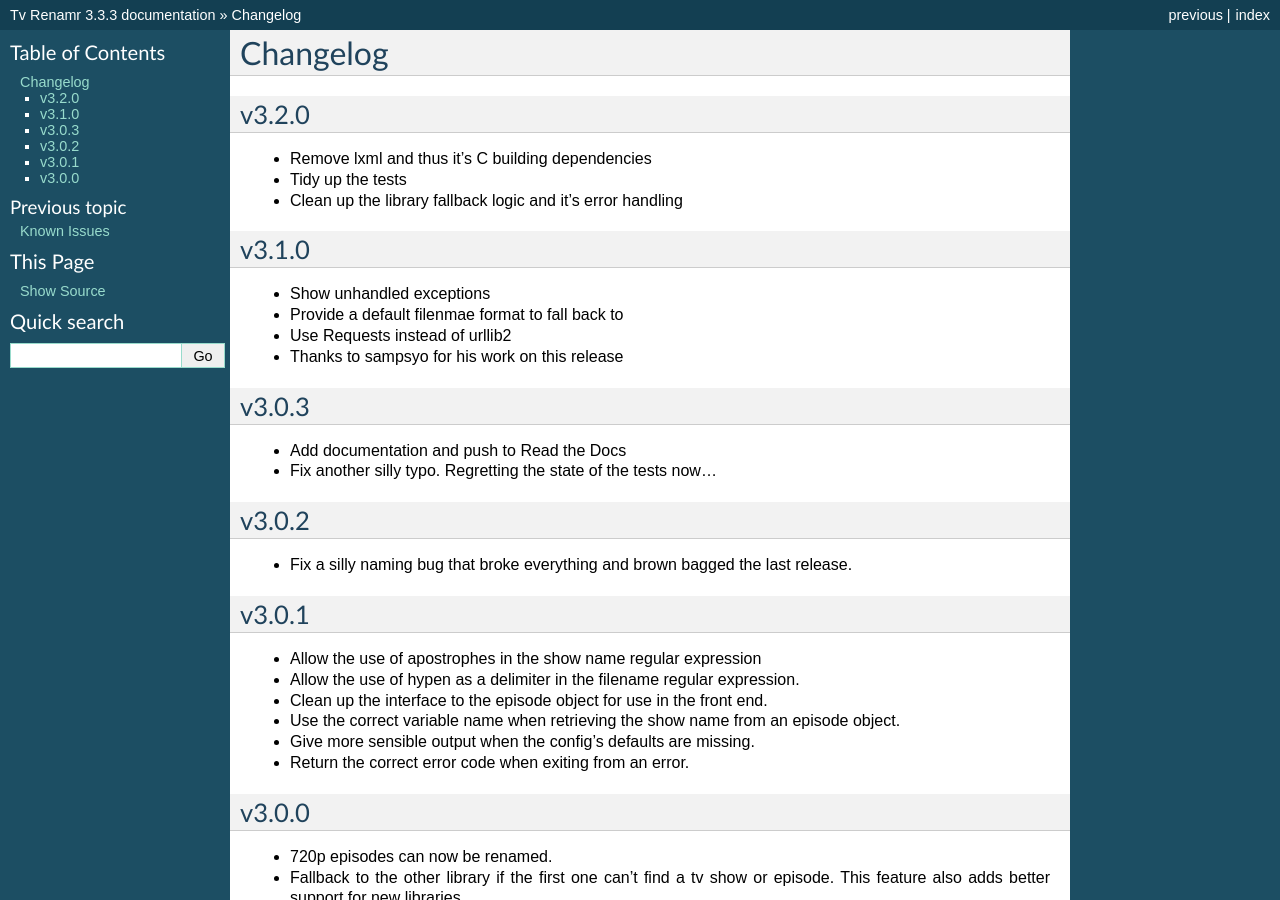
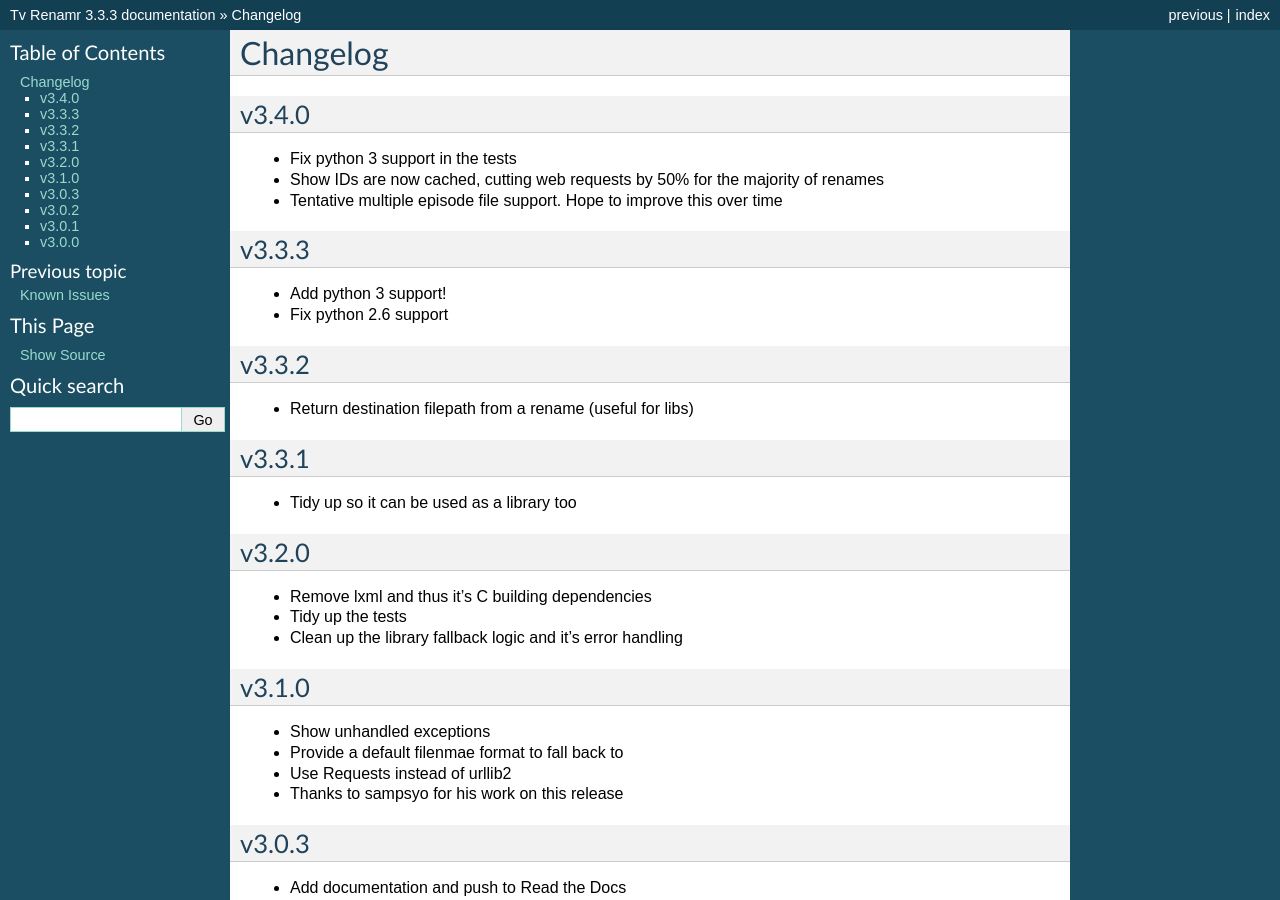
Before and after one commit to ghickman/tvrenamr, a Sphinx documentation site: the page built from docs/changelog.rst, in a window 1280 px wide and 900 px high. Built offline with Sphinx 7.4.7, drawn with Linux system fonts in a browser that asks for light colours.

Commit message:
Update changelog

```diff
--- a/docs/changelog.rst
+++ b/docs/changelog.rst
@@ -2,6 +2,36 @@
 
 Changelog
 =========
+
+v3.4.0
+------
+
+- Fix python 3 support in the tests
+
+- Show IDs are now cached, cutting web requests by 50% for the majority of renames
+
+- Tentative multiple episode file support. Hope to improve this over time
+
+
+v3.3.3
+------
+
+- Add python 3 support!
+
+- Fix python 2.6 support
+
+
+v3.3.2
+------
+
+- Return destination filepath from a rename (useful for libs)
+
+
+v3.3.1
+------
+
+- Tidy up so it can be used as a library too
+
 
 v3.2.0
 ------
```
